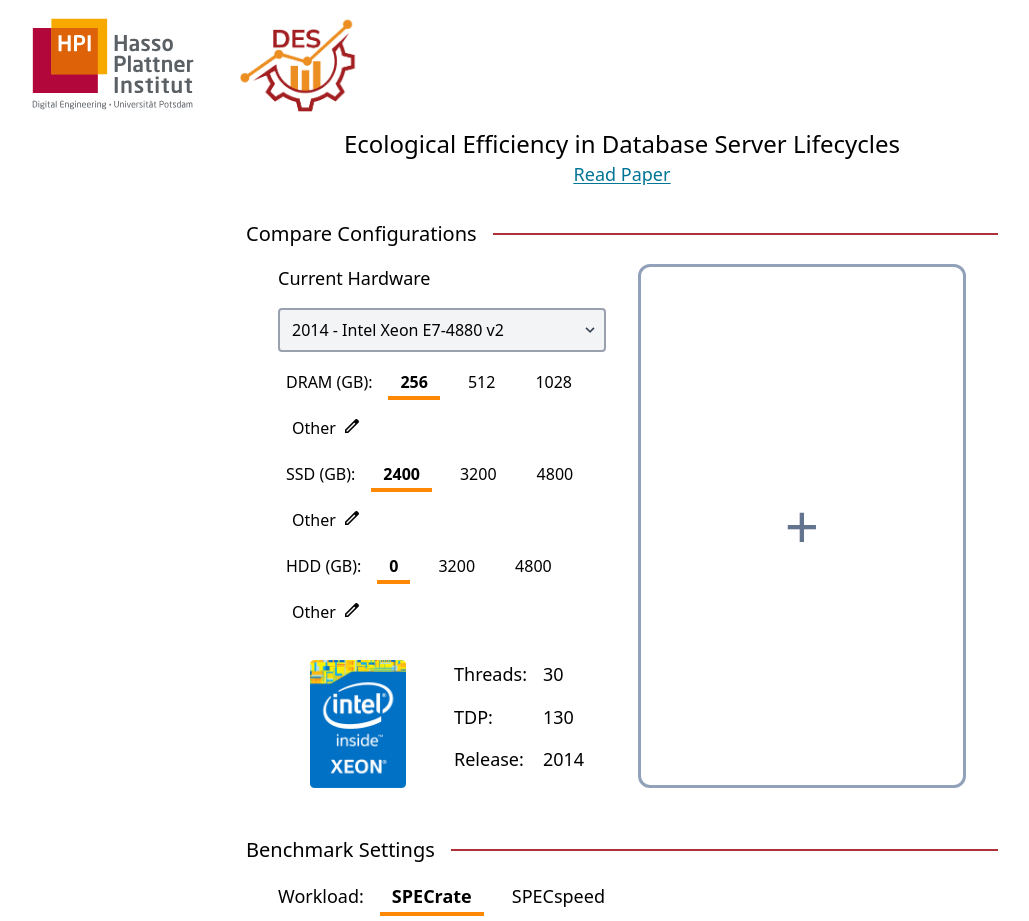
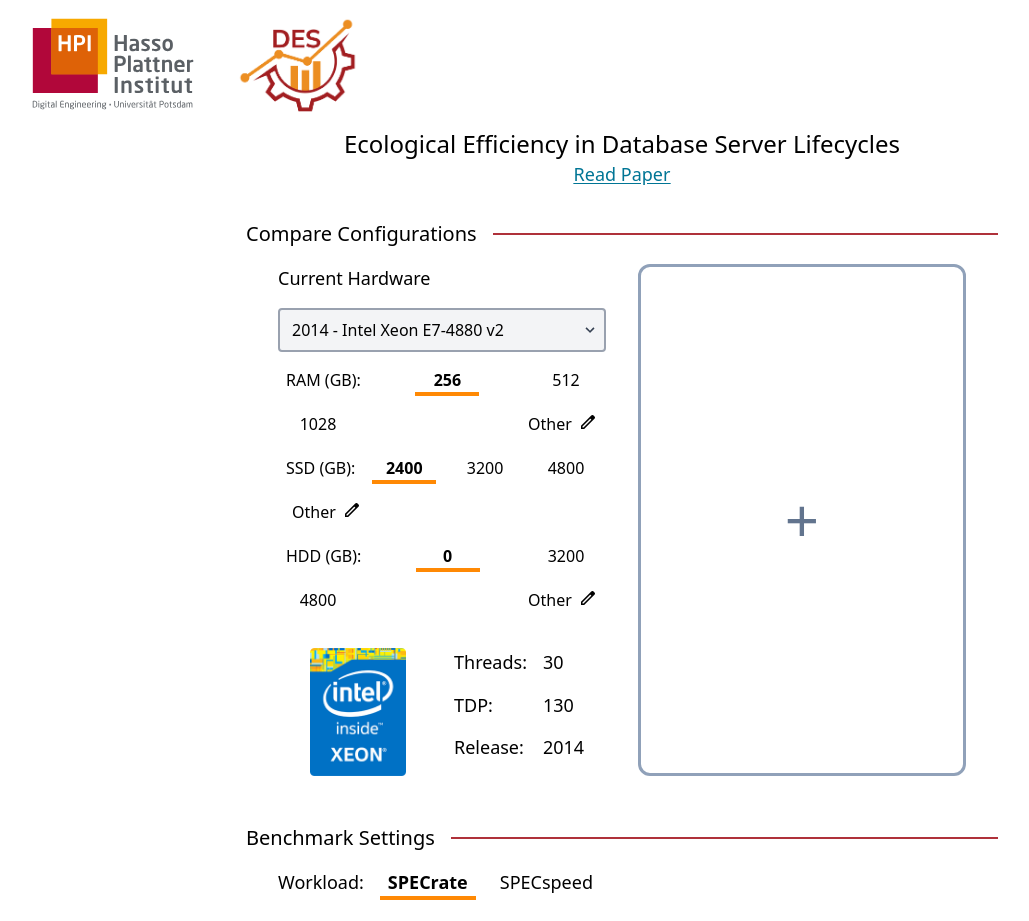
Before and after one commit to hpides/server-buy-advisor, a React (Vite) app in the folder frontend/: page / in a window 1280 px wide. Shown: the top 921 px of the page, without its empty margins (18-1047 px from the left). Built offline with nearby package versions, Linux system fonts and the light colour scheme.

Commit message:
fixed single comparison calculation, fixed selecting workload crashes on amd cpus

```diff
--- a/frontend/src/assets/data.ts
+++ b/frontend/src/assets/data.ts
@@ -1,8 +1,11 @@
-import { CPUEntry, INTEL, AMD } from "../partials/BenchmarkSettings";
+import { CPUEntry } from "../partials/BenchmarkSettings";
 
 export interface CPUs {
   [key: string]: CPUEntry;
 }
+
+export const INTEL = "Intel";
+export const AMD = "AMD";
 
 export interface CPUMetric {
   label: Exclude<keyof CPUEntry, "MAKE">;
--- a/frontend/src/partials/BenchmarkSettings.tsx
+++ b/frontend/src/partials/BenchmarkSettings.tsx
@@ -1,3 +1,4 @@
+import CPU_DATA from "../assets/data";
 import { useBenchmarkContext } from "../utility/BenchmarkContext";
 import ToggleSelection from "../utility/ToggleSelection";
 import { addCommaToNumber } from "../utility/UtilityFunctions";
@@ -51,11 +52,25 @@ export const WORKLOAD_MAPPING: WorkloadMappingType = {
 
 function BenchmarkSettings() {
 
-  const { workload, utilization, country, oldPerformanceIndicator, newPerformanceIndicator, singleComparison, setWorkload, setUtilization, setCountry } = useBenchmarkContext();
+  const { currentCPU, newCPU, workload, utilization, country, oldPerformanceIndicator, newPerformanceIndicator, singleComparison, setWorkload, setUtilization, setCountry } = useBenchmarkContext();
 
   const ratio = (newPerformanceIndicator / oldPerformanceIndicator).toFixed(3).replace(/\.000$/, '')
   let oldFormatted = oldPerformanceIndicator.toFixed(1).replace(/\.0$/, '');
   let newFormatted = newPerformanceIndicator.toFixed(1).replace(/\.0$/, '');
+
+  let disabledWorkload: WorkloadType[] = [];
+
+  WORKLOAD_TYPES.forEach(workload => {
+    let push = false
+    if (CPU_DATA[currentCPU][WORKLOAD_MAPPING[workload]] === null) push = true;
+    if (CPU_DATA[newCPU][WORKLOAD_MAPPING[workload]] === null) push = true;
+
+    // push only if it is not alreal in disableWorkload
+    if (push && !disabledWorkload.includes(workload)) disabledWorkload.push(workload)
+  })
+
+  // need to reset workload if restriced cpu is selected after workload is set
+  if (disabledWorkload.includes(workload)) setWorkload(WORKLOAD_TYPES[0])
 
   oldFormatted = addCommaToNumber(Number(oldFormatted));
   newFormatted = addCommaToNumber(Number(newFormatted));
@@ -68,6 +83,7 @@ function BenchmarkSettings() {
           options={WORKLOAD_TYPES}
           currentState={workload}
           setState={setWorkload}
+          disabled={disabledWorkload}
         />
         <div className="flex gap-4 items-center">
           <label><p>Utilization %:</p></label>
--- a/frontend/src/partials/Compare.tsx
+++ b/frontend/src/partials/Compare.tsx
@@ -62,6 +62,9 @@ interface DropdownProps {
 }
 
 const Dropdown: React.FC<DropdownProps> = ({ label, thisConfig, otherConfig }) => {
+
+  const { singleComparison, setSingleComparison} = useBenchmarkContext();
+
   const specs_selected :CPUEntry = CPU_DATA[thisConfig.cpu];
   const specs_compareTo :CPUEntry = CPU_DATA[otherConfig.cpu];
   const canToggle = label == NEW_LABEL;
@@ -70,11 +73,14 @@ const Dropdown: React.FC<DropdownProps> = ({ label, thisConfig, otherConfig }) =
 
   // This is when new hardware is hidden, we set it equal to current hardware
   if (canToggle && !showDropdown) {
-    thisConfig.setCPU(otherConfig.cpu)
+    // thisConfig.setCPU(otherConfig.cpu)
+    // thisConfig.setRAM(otherConfig.ram)
+    // thisConfig.setHDD(otherConfig.hdd)
   }
 
   const toggleShow = () => {
     if (!canToggle) return;
+    setSingleComparison(!singleComparison);
     setShowDropdown(!showDropdown);
   }
 
@@ -119,11 +125,12 @@ const Dropdown: React.FC<DropdownProps> = ({ label, thisConfig, otherConfig }) =
       </div>
       <div className="flex flex-col gap-4 pb-4 px-2">
         <ToggleSelection<number>
-          label="DRAM (GB):"
+          label="RAM (GB):"
           options={RAM_CAPACITIES}
           currentState={thisConfig.ram}
           setState={thisConfig.setRAM}
           extraInput={true}
+          flexJustify="justify-between"
         />
         <ToggleSelection<number>
           label="SSD (GB):"
@@ -131,6 +138,7 @@ const Dropdown: React.FC<DropdownProps> = ({ label, thisConfig, otherConfig }) =
           currentState={thisConfig.ssd}
           setState={thisConfig.setSSD}
           extraInput={true}
+          flexJustify="justify-between"
         />
         <ToggleSelection<number>
           label="HDD (GB):"
@@ -138,6 +146,7 @@ const Dropdown: React.FC<DropdownProps> = ({ label, thisConfig, otherConfig }) =
           currentState={thisConfig.hdd}
           setState={thisConfig.setHDD}
           extraInput={true}
+          flexJustify="justify-between"
         />
       </div>
       <div className="flex gap-4">
--- a/frontend/src/utility/BenchmarkContext.tsx
+++ b/frontend/src/utility/BenchmarkContext.tsx
@@ -48,6 +48,7 @@ interface BenchmarkContextType {
   setWorkload: (value: WorkloadType) => void;
   setUtilization: (value: number) => void;
   setCountry: (value: Country) => void;
+  setSingleComparison: (value: boolean) => void;
 }
 
 const BenchmarkContext = createContext<BenchmarkContextType | undefined>(undefined);
@@ -57,6 +58,8 @@ interface BenchmarkProviderProps {
 }
 
 export const BenchmarkProvider: React.FC<BenchmarkProviderProps> = ({ children }) => {
+  // need to add a usestate for single comparison cant
+
   // Compare section
   const [currentCPU, setCurrentCPU] = useState<string>(CPU_LIST[0]);
   const [currentRAM, setCurrentRAM] = useState<number>(RAM_CAPACITIES[0]);
@@ -72,11 +75,12 @@ export const BenchmarkProvider: React.FC<BenchmarkProviderProps> = ({ children }
   const [utilization, setUtilization] = useState<number>(40);
   const [country, setCountry] = useState<Country>(COUNTRIES[0]);
 
+  const [singleComparison, setSingleComparison] = useState<boolean>(true);
+
   const oldPerformanceIndicator = CPU_DATA[currentCPU][WORKLOAD_MAPPING[workload]] || 0;
   const newPerformanceIndicator = CPU_DATA[newCPU][WORKLOAD_MAPPING[workload]] || 0;
   const oldDieSize = CPU_DATA[currentCPU].DIE_SIZE;
   const newDieSize = CPU_DATA[newCPU].DIE_SIZE;
-  const singleComparison = currentCPU == newCPU;
 
   // Old System
   const oldSystem = new System(
@@ -101,7 +105,7 @@ export const BenchmarkProvider: React.FC<BenchmarkProviderProps> = ({ children }
   );
 
   const comparison :ComparisonType = generateSystemsComparison(
-    newSystem, // new system object
+    (singleComparison ? oldSystem : newSystem), // new system object
     oldSystem, // old system object
     timeHorizon, // time horizon
     country, // country string
@@ -141,7 +145,7 @@ export const BenchmarkProvider: React.FC<BenchmarkProviderProps> = ({ children }
   const newSystemOpex = comparison.newSystemOpex.slice(0, breakEven);
 
   return (
-    <BenchmarkContext.Provider value={{ oldPerformanceIndicator, newPerformanceIndicator, comparison, oldSystemOpex, singleComparison, newSystemOpex, intersect, breakEven, workload, utilization, country, setWorkload, setUtilization, setCountry, currentCPU, setCurrentCPU, newCPU, setNewCPU, currentRAM, currentSSD, newRAM, newSSD, setNewRAM, setNewSSD, setCurrentRAM, setCurrentSSD, currentHDD, setCurrentHDD, newHDD, setNewHDD }}>
+    <BenchmarkContext.Provider value={{ setSingleComparison, oldPerformanceIndicator, newPerformanceIndicator, comparison, oldSystemOpex, singleComparison, newSystemOpex, intersect, breakEven, workload, utilization, country, setWorkload, setUtilization, setCountry, currentCPU, setCurrentCPU, newCPU, setNewCPU, currentRAM, currentSSD, newRAM, newSSD, setNewRAM, setNewSSD, setCurrentRAM, setCurrentSSD, currentHDD, setCurrentHDD, newHDD, setNewHDD }}>
       {children}
     </BenchmarkContext.Provider>
   );
--- a/frontend/src/utility/ToggleSelection.tsx
+++ b/frontend/src/utility/ToggleSelection.tsx
@@ -7,15 +7,26 @@ interface ToggleSelectionProps<T> {
   currentState: T;
   capitalize?: boolean;
   extraInput?: boolean;
+  flexJustify?: string;
+  disabled?: Array<T>;
   setState: (value: T) => void;
 }
 
-const ToggleSelection = <T,>({ label, options, setState, currentState, capitalize = false, extraInput = false }: ToggleSelectionProps<T>) => {
+const ToggleSelection = <T,>({
+  label,
+  options,
+  setState,
+  currentState,
+  capitalize = false,
+  extraInput = false,
+  flexJustify = "justify-start",
+  disabled = []
+}: ToggleSelectionProps<T>) => {
 
   const [extra, setExtra] = useState('Other');
 
-  const extraFocus = (value: any) => {
-    setExtra(value);
+  const extraFocus = (value: any, initial: boolean = false) => {
+    setExtra((initial && value == "Other") ? "" : value);
     if (value == Number(value)) setState(value as unknown as T);
   }
 
@@ -33,25 +44,26 @@ const ToggleSelection = <T,>({ label, options, setState, currentState, capitaliz
   };
 
   return (
-    <div className="flex gap-4 items-center flex-wrap">
-      <p className="border-b-4 border-transparent font-medium">{label}</p>
+    <div className={`flex gap-4 items-center flex-wrap w-full ${flexJustify}`}>
+      <p className="border-b-4 border-transparent">{label}</p>
       {options.map((option) => (
         <button
           key={String(option)}
           onFocus={() => setState(option)}
-          className={
-            `px-3 py-0.5 cursor-pointer border-b-4 duration-150
+          disabled={disabled.includes(option)}
+          className={`px-2 min-w-16 border-b-4 duration-150
 ${currentState === option ? "border-orange-400 font-bold" : "border-b-transparent font-normal hover:border-b-orange-400/30"}
-${capitalize ? 'capitalize' : ''}`
-          }
+${capitalize ? " capitalize" : ""}
+${disabled.includes(option) ? "cursor-not-allowed text-gray-300 hover:border-b-transparent" : "cursor-pointer"}
+`}
         >
           {String(option)}
         </button>
       ))}
       { extraInput &&
         <div className="flex items-start">
-          <input type="text" className={`${currentState == extra ? 'border-orange-400 font-bold' : 'border-b-transparent hover:border-b-orange-400/30'} cursor-pointer text-center duration-150 border-b-4 border-orange-400 focus:outline-none w-14`}
-            onFocus={(e) => extraFocus(e.target.value)}
+          <input type="text" className={`${currentState == extra ? 'border-orange-400 font-bold' : 'border-b-transparent hover:border-b-orange-400/30'} cursor-pointer text-center duration-150 border-b-4 focus:outline-orange-400/30 w-14`}
+            onFocus={(e) => extraFocus(e.target.value, true)}
             onChange={(e) => extraFocus(e.target.value)}
             onBlur={(e) => extraUnfocus(e.target.value)}
             value={extra} />
```
